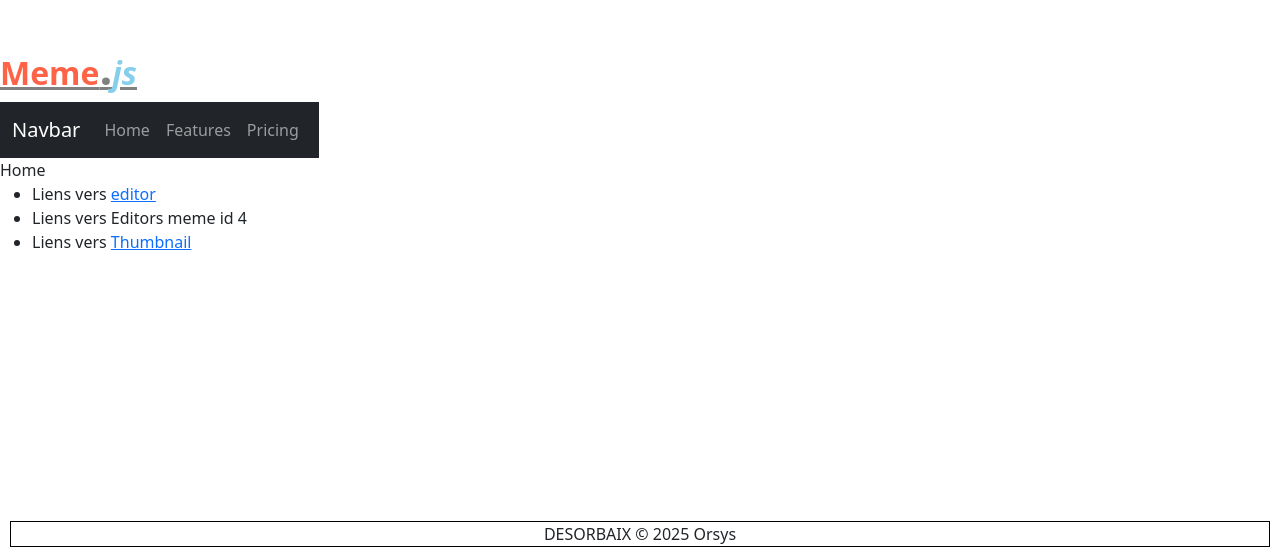
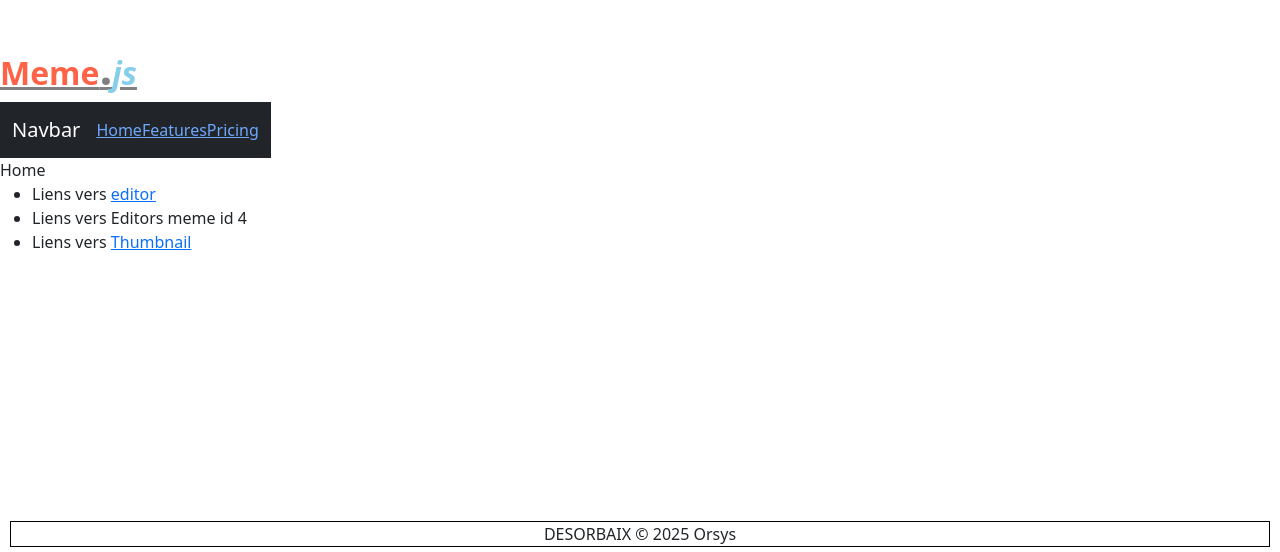
Before and after one commit to micka9fr/251125onisep, a React (Vite) app: page / in a window 1280 px wide. Shown: the part 248-800 px from the top of the page. Built offline with nearby package versions, Linux system fonts and the light colour scheme; data requests are answered from the project's data file; what orsys-tjs-meme would draw is missing.

Commit message:
10 commit

```diff
--- a/src/App/components/ui/Navbar/Navbar.tsx
+++ b/src/App/components/ui/Navbar/Navbar.tsx
@@ -2,6 +2,7 @@ import React from 'react';
 import styles from './Navbar.module.css';
 import { Container, Nav, Navbar as Nvb } from 'react-bootstrap';
 import '../../../../../node_modules/bootstrap/dist/css/bootstrap.css';
+import { Link } from 'react-router';
 
 
 interface INavbarProps {}
@@ -13,9 +14,9 @@ const Navbar: React.FC<NavbarProps> = (props) => {
         <Container>
           <Nvb.Brand href="#home">Navbar</Nvb.Brand>
           <Nav className="me-auto">
-            <Nav.Link href="#home">Home</Nav.Link>
-            <Nav.Link href="#features">Features</Nav.Link>
-            <Nav.Link href="#pricing">Pricing</Nav.Link>
+            <Link to="/">Home</Link>
+            <Link to="/Editor">Features</Link>
+            <Link to="/pricing">Pricing</Link>
           </Nav>
         </Container>
       </Nvb>
```
